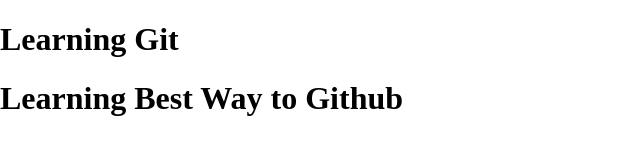
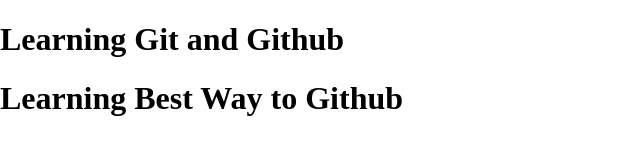
Before and after one commit to salimraza786/LearningGit, a plain HTML site: page index.html in a window 1280 px wide. Shown: the whole page, without its empty margins (0-640 px from the left). Drawn offline with Linux system fonts and the light colour scheme.

Commit message:
change git and github

```diff
--- a/index.html
+++ b/index.html
@@ -7,7 +7,7 @@
   <link rel="stylesheet" href="style.css">
 </head>
 <body>
-   <h1>Learning Git</h1>
+   <h1>Learning Git and Github</h1>
    <h1>Learning Best Way to Github</h1>
 </body>
 </html>
```
